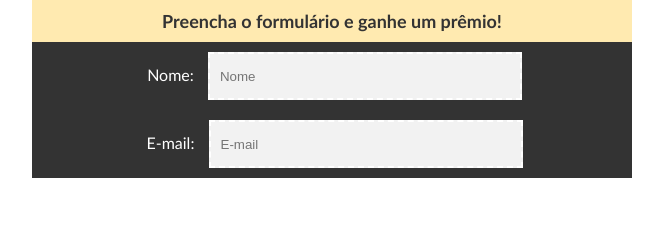
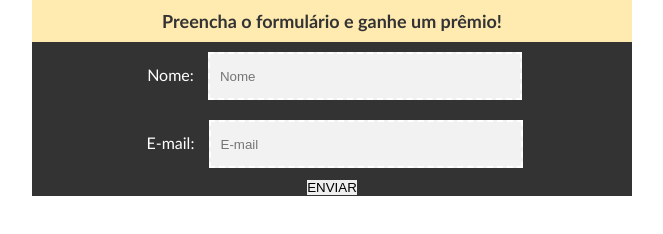
Before and after one commit to ninachrispim/projeto_terca, a plain HTML site: page index.html in a window 1280 px wide. Shown: the whole page, without its empty margins (308-971 px from the left). Drawn offline with Linux system fonts and the light colour scheme.

Commit message:
Adição do botão do formulário

```diff
--- a/index.html
+++ b/index.html
@@ -73,6 +73,11 @@ border: 2px dashed #fff;
     <div class="form-text">
             E-mail: <input type="text" placeholder="E-mail">
      </div>
+	    <div class="button">
+            <button> ENVIAR
+		</button>
+     </div>
+
     </form>
 
     </tr>
```
